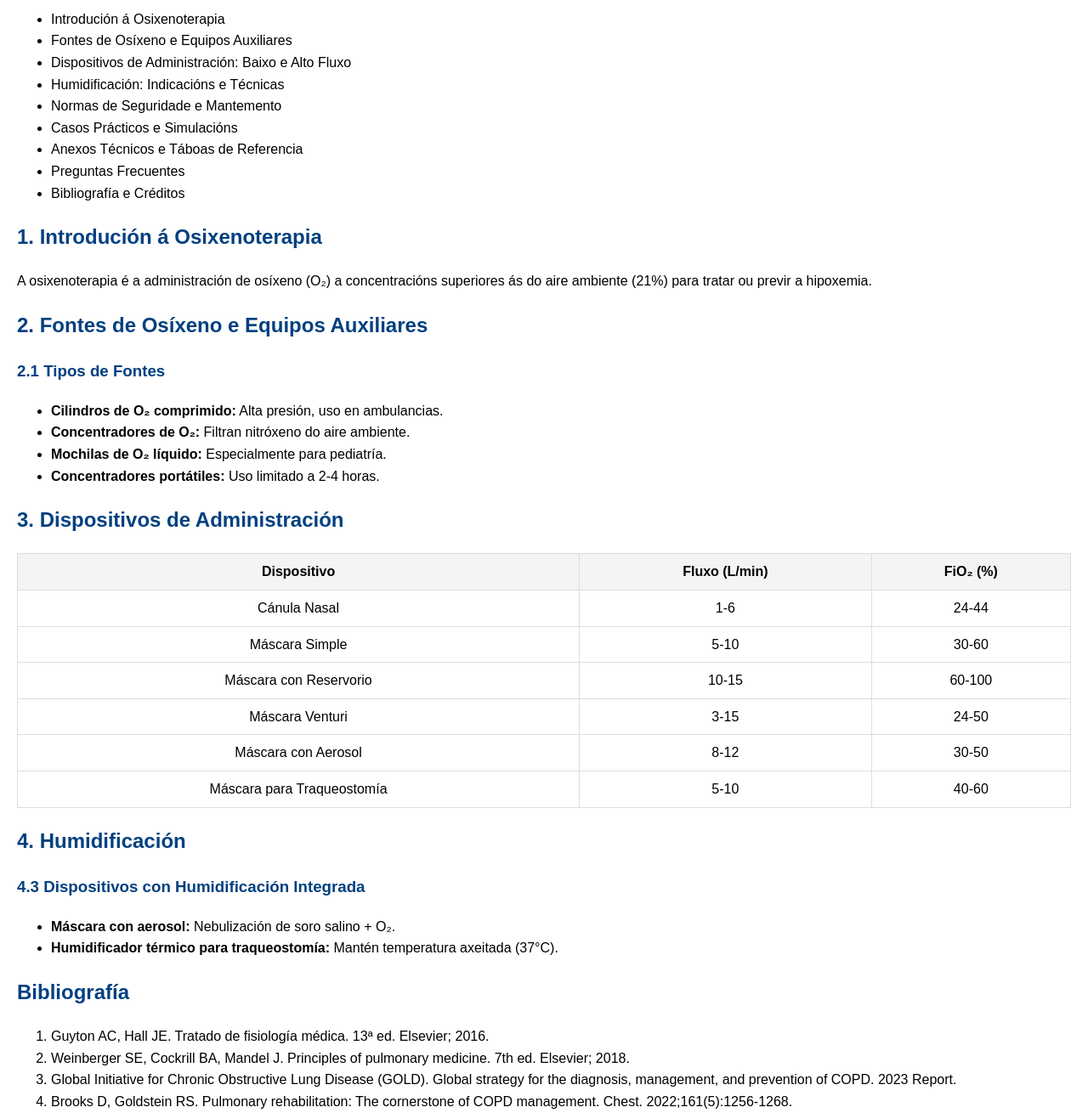
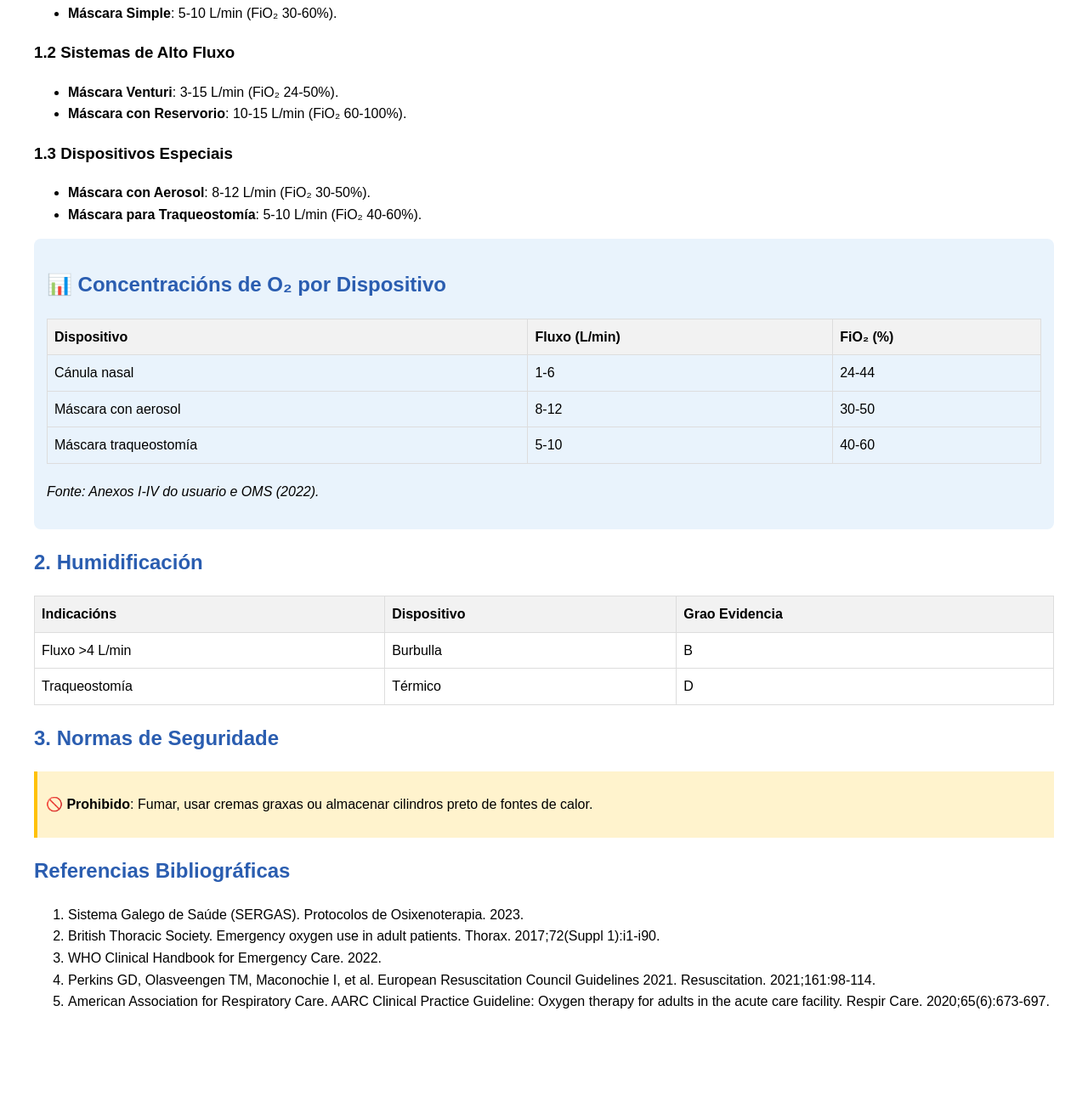
Before and after one commit to Crospirit/osixenoterapia, a plain HTML site: page index.html in a window 1280 px wide. Shown: the part 288-1598 px from the top of the page at 85% size. After the commit the page ends 1520 px from the top, so only its background shows below. Drawn offline with Linux system fonts and the light colour scheme.

Commit message:
Update index.html

```diff
--- a/index.html
+++ b/index.html
@@ -2,113 +2,77 @@
 <html lang="gl">
 <head>
     <meta charset="UTF-8">
-    <meta name="viewport" content="width=device-width, initial-scale=1.0">
-    <title>Manual de Osixenoterapia en Emerxencias</title>
+    <title>Guía de Osixenoterapia para Técnicos de Ambulancia</title>
     <style>
-        body { font-family: Arial, sans-serif; margin: 20px; line-height: 1.6; }
-        h1, h2, h3 { color: #004080; }
-        table { width: 100%; border-collapse: collapse; margin: 20px 0; }
-        th, td { border: 1px solid #ddd; padding: 8px; text-align: center; }
-        th { background-color: #f4f4f4; }
+        body { font-family: Arial, sans-serif; line-height: 1.6; margin: 40px; }
+        h1, h2 { color: #2A5DB0; }
+        table { border-collapse: collapse; width: 100%; margin: 20px 0; }
+        th, td { border: 1px solid #ddd; padding: 8px; text-align: left; }
+        th { background-color: #f2f2f2; }
+        .grafica { background-color: #e9f3fc; padding: 15px; border-radius: 8px; }
+        .nota { background-color: #fff3cd; padding: 10px; border-left: 4px solid #ffc107; }
     </style>
 </head>
 <body>
-    <header>
-        <h1>Manual de Osixenoterapia en Emerxencias</h1>
-        <h2>Protocolos técnicos, dispositivos e seguridade para Técnicos de Ambulancia</h2>
-        <p><strong>Autor:</strong> [O teu nome ou institución]</p>
-        <p><strong>Data:</strong> [Data de elaboración]</p>
-    </header>
 
-    <nav>
-        <h2>Índice</h2>
+<h1>Guía de Osixenoterapia para Técnicos de Ambulancia</h1>
+<small>Versión 2.0 | Actualizado: [Data]</small>
+
+<!-- Sección 1: Dispositivos -->
+<h2>1. Dispositivos de Administración de O₂</h2>
+<h3>1.1 Sistemas de Baixo Fluxo</h3>
 <ul>
-            <li>Introdución á Osixenoterapia</li>
-            <li>Fontes de Osíxeno e Equipos Auxiliares</li>
-            <li>Dispositivos de Administración: Baixo e Alto Fluxo</li>
-            <li>Humidificación: Indicacións e Técnicas</li>
-            <li>Normas de Seguridade e Mantemento</li>
-            <li>Casos Prácticos e Simulacións</li>
-            <li>Anexos Técnicos e Táboas de Referencia</li>
-            <li>Preguntas Frecuentes</li>
-            <li>Bibliografía e Créditos</li>
+    <li><strong>Cánula Nasal</strong>: 1-6 L/min (FiO₂ 24-44%).</li>
+    <li><strong>Máscara Simple</strong>: 5-10 L/min (FiO₂ 30-60%).</li>
 </ul>
-    </nav>
 
-    <section>
-        <h2>1. Introdución á Osixenoterapia</h2>
-        <p>A osixenoterapia é a administración de osíxeno (O₂) a concentracións superiores ás do aire ambiente (21%) para tratar ou previr a hipoxemia.</p>
-    </section>
+<h3>1.2 Sistemas de Alto Fluxo</h3>
+<ul>
+    <li><strong>Máscara Venturi</strong>: 3-15 L/min (FiO₂ 24-50%).</li>
+    <li><strong>Máscara con Reservorio</strong>: 10-15 L/min (FiO₂ 60-100%).</li>
+</ul>
 
-    <section>
-        <h2>2. Fontes de Osíxeno e Equipos Auxiliares</h2>
-        <h3>2.1 Tipos de Fontes</h3>
+<h3>1.3 Dispositivos Especiais</h3>
 <ul>
-            <li><strong>Cilindros de O₂ comprimido:</strong> Alta presión, uso en ambulancias.</li>
-            <li><strong>Concentradores de O₂:</strong> Filtran nitróxeno do aire ambiente.</li>
-            <li><strong>Mochilas de O₂ líquido:</strong> Especialmente para pediatría.</li>
-            <li><strong>Concentradores portátiles:</strong> Uso limitado a 2-4 horas.</li>
+    <li><strong>Máscara con Aerosol</strong>: 8-12 L/min (FiO₂ 30-50%).</li>
+    <li><strong>Máscara para Traqueostomía</strong>: 5-10 L/min (FiO₂ 40-60%).</li>
 </ul>
-    </section>
 
-    <section>
-        <h2>3. Dispositivos de Administración</h2>
+<!-- Gráfica -->
+<div class="grafica">
+    <h2>📊 Concentracións de O₂ por Dispositivo</h2>
     <table>
-            <tr>
-                <th>Dispositivo</th>
-                <th>Fluxo (L/min)</th>
-                <th>FiO₂ (%)</th>
-            </tr>
-            <tr>
-                <td>Cánula Nasal</td>
-                <td>1-6</td>
-                <td>24-44</td>
-            </tr>
-            <tr>
-                <td>Máscara Simple</td>
-                <td>5-10</td>
-                <td>30-60</td>
-            </tr>
-            <tr>
-                <td>Máscara con Reservorio</td>
-                <td>10-15</td>
-                <td>60-100</td>
-            </tr>
-            <tr>
-                <td>Máscara Venturi</td>
-                <td>3-15</td>
-                <td>24-50</td>
-            </tr>
-            <tr>
-                <td>Máscara con Aerosol</td>
-                <td>8-12</td>
-                <td>30-50</td>
-            </tr>
-            <tr>
-                <td>Máscara para Traqueostomía</td>
-                <td>5-10</td>
-                <td>40-60</td>
-            </tr>
+        <tr><th>Dispositivo</th><th>Fluxo (L/min)</th><th>FiO₂ (%)</th></tr>
+        <tr><td>Cánula nasal</td><td>1-6</td><td>24-44</td></tr>
+        <tr><td>Máscara con aerosol</td><td>8-12</td><td>30-50</td></tr>
+        <tr><td>Máscara traqueostomía</td><td>5-10</td><td>40-60</td></tr>
     </table>
-    </section>
+    <p><em>Fonte: Anexos I-IV do usuario e OMS (2022).</em></p>
+</div>
 
-    <section>
-        <h2>4. Humidificación</h2>
-        <h3>4.3 Dispositivos con Humidificación Integrada</h3>
-        <ul>
-            <li><strong>Máscara con aerosol:</strong> Nebulización de soro salino + O₂.</li>
-            <li><strong>Humidificador térmico para traqueostomía:</strong> Mantén temperatura axeitada (37°C).</li>
-        </ul>
-    </section>
+<!-- Sección 2: Humidificación -->
+<h2>2. Humidificación</h2>
+<table>
+    <tr><th>Indicacións</th><th>Dispositivo</th><th>Grao Evidencia</th></tr>
+    <tr><td>Fluxo >4 L/min</td><td>Burbulla</td><td>B</td></tr>
+    <tr><td>Traqueostomía</td><td>Térmico</td><td>D</td></tr>
+</table>
 
-    <section>
-        <h2>Bibliografía</h2>
+<!-- Sección 3: Seguridade -->
+<h2>3. Normas de Seguridade</h2>
+<div class="nota">
+    <p>🚫 <strong>Prohibido</strong>: Fumar, usar cremas graxas ou almacenar cilindros preto de fontes de calor.</p>
+</div>
+
+<!-- Bibliografía Vancouver -->
+<h2>Referencias Bibliográficas</h2>
 <ol>
-            <li>Guyton AC, Hall JE. Tratado de fisiología médica. 13ª ed. Elsevier; 2016.</li>
-            <li>Weinberger SE, Cockrill BA, Mandel J. Principles of pulmonary medicine. 7th ed. Elsevier; 2018.</li>
-            <li>Global Initiative for Chronic Obstructive Lung Disease (GOLD). Global strategy for the diagnosis, management, and prevention of COPD. 2023 Report.</li>
-            <li>Brooks D, Goldstein RS. Pulmonary rehabilitation: The cornerstone of COPD management. Chest. 2022;161(5):1256-1268.</li>
+    <li>Sistema Galego de Saúde (SERGAS). Protocolos de Osixenoterapia. 2023.</li>
+    <li>British Thoracic Society. Emergency oxygen use in adult patients. Thorax. 2017;72(Suppl 1):i1-i90.</li>
+    <li>WHO Clinical Handbook for Emergency Care. 2022.</li>
+    <li>Perkins GD, Olasveengen TM, Maconochie I, et al. European Resuscitation Council Guidelines 2021. Resuscitation. 2021;161:98-114.</li>
+    <li>American Association for Respiratory Care. AARC Clinical Practice Guideline: Oxygen therapy for adults in the acute care facility. Respir Care. 2020;65(6):673-697.</li>
 </ol>
-    </section>
+
 </body>
 </html>
```
Lines whose indentation alone changed are shown as unchanged.
